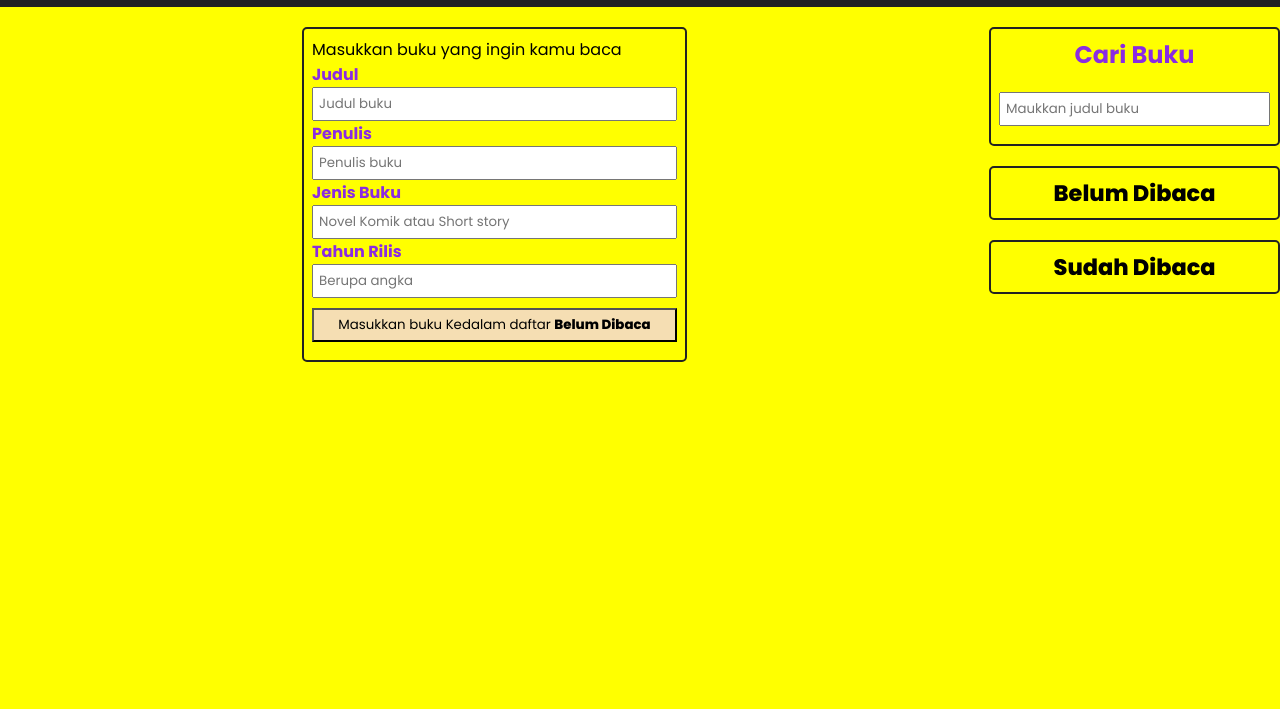
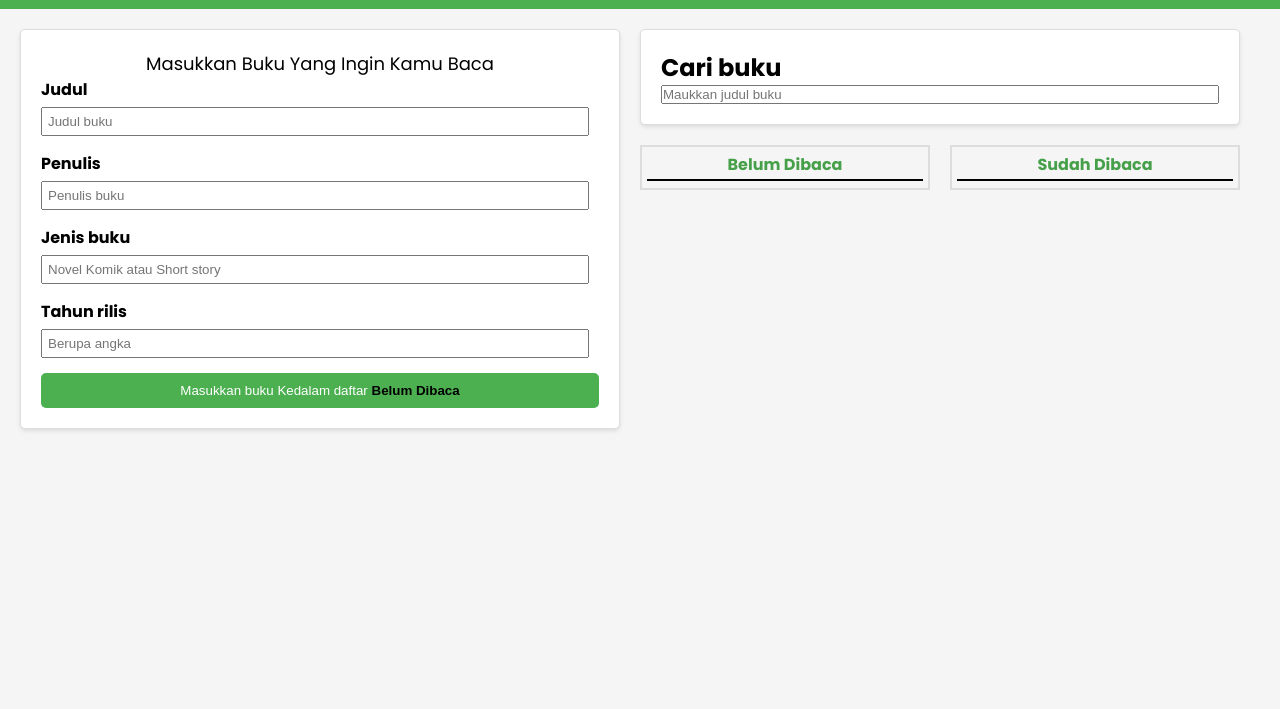
Before and after one commit to Kai-De-Paxley/BookShelf, a plain HTML site: page index.html in a window 1280 px wide. Shown: the part 91-800 px from the top of the page. Drawn offline with Linux system fonts and the light colour scheme.

Commit message:
Update style.css
merubah tampilan website agar lebih menarik

```diff
--- a/style.css
+++ b/style.css
@@ -1,120 +1,151 @@
 @import url('https://fonts.googleapis.com/css2?family=Poppins:wght@300;400;700;800&display=swap');
 
-* {
+*{
     margin: 0;
     padding: 0;
     box-sizing: border-box;
+}
+body {
     font-family: 'Poppins', sans-serif;
-}
-
-body {
-    background-color: yellow;
+    margin: 0;
+    padding: 0;
+    background-color: #f5f5f5;
 }
 
 header {
+    background-color: #4CAF50;
+    color: white;
     text-align: center;
-    background-color: #222;
-    color: whitesmoke;
-    padding: 10px 0;
+    padding: 1em 0;
 }
 
 header h2 {
-    font-size: 2.2rem;
-    color: blueviolet;
+    margin: 0;
+}
+
+header p {
+    margin: 0.5em 0 0;
+}
+
+.main-container {
+    display: flex;
+    justify-content: center;
+    padding: 20px;
+}
+
+.container1, .container2 {
+    background-color: white;
+    border: 1px solid #ddd;
+    border-radius: 5px;
+    padding: 20px;
+    width: 100%;
+    max-width: 600px;
+    box-shadow: 0 2px 4px rgba(0,0,0,0.1);
+}
+
+.title {
+    text-align: center;
+    font-size: 18px;
     text-transform: capitalize;
 }
 
-.container1,
-.container2,
-.container3 {
-    max-width: 550px;
-    margin: 20px auto;
-    border: 2px solid #222;
-    border-radius: 5px;
-    padding: 8px 8px;
+.container1 h3, .container2 h2, .container3 h4 {
+    margin-top: 0;
 }
 
-.container1 .rak {
-    font-size: 20px;
-    padding: 20px 0;
-    text-align: center;
+form {
+    display: flex;
+    flex-direction: column;
 }
 
-label {
-    font-size: 16px;
-    color: blueviolet;
-    font-weight: bold;
+form button span{
+    font-weight: 800;
+    color: black;
     text-transform: capitalize;
 }
 
-form {
-    margin-bottom: 10px;
+.input {
+    margin-bottom: 15px;
 }
 
-form input {
-    width: 100%;
-    padding: 5px;
+.input label {
+    font-weight: bold;
 }
 
-form button {
-    margin-top: 10px;
-    width: 100%;
+.input input {
+    width: calc(100% - 10px);
     padding: 5px;
-    background-color: wheat;
+    margin-top: 5px;
 }
 
-button:active {
-    background-color: white;
+button {
+    background-color: #4CAF50;
+    color: white;
+    border: none;
+    padding: 10px;
+    cursor: pointer;
+    border-radius: 5px;
 }
 
-main {
-    display: flex;
-    justify-content: center;
+button:hover {
+    background-color: #45a049;
 }
 
-.container2 h2 {
+.center {
+    display: flex;
+    flex-direction: column;
+    align-items: center;
+    width: 100%;
+}
+
+.book-center {
+    display: flex;
+    gap: 20px;
+    width: 600px;
+}
+
+.container2{
+    margin: 0 0 20px 0;
+}
+
+.container3 h4 {
     text-align: center;
-    color: blueviolet;
-    margin-bottom: 20px;
+    font-weight: normal;
+    color: #45a049;
+    padding-bottom: 2px;
+    margin-bottom: 2px;
+    border-bottom: 2px solid black;
+    font-weight: 600;
     text-transform: capitalize;
 }
 
-h4 {
-    font-size: 1.4rem;
-    font-weight: 800;
-    text-align: center;
+.container3 {
+    width: 100%;
+    max-height: 300px;
+    overflow-y: scroll;
+    border: 2px solid #ddd;
+    padding: 5px 5px;
+}
+
+.container-books p{
     text-transform: capitalize;
 }
 
-h5 {
-    font-size: 18px;
+.container-books p span{
+    font-weight: bold;
 }
 
-.remove{
-    background-color: blueviolet;
-    padding: 2px;
-    margin-right: 10px;
-    margin-bottom: 10px;
-}
-
-.move {
-    background-color: orange;
-    padding: 2px;
-    margin-right: 10px;
-    margin-bottom: 10px;
-}
-
-
-.inner {
+.container-books {
     margin-bottom: 10px;
     background-color: whitesmoke;
-    border: 2px solid ;
+    border: 2px solid #ddd;
     border-radius: 5px;
     padding: 10px;
     box-shadow: 0 7px 10px 0 rgba(0, 0, 0, 0.2);
 }
 
-span {
-    font-weight: 800;
-    text-transform: capitalize;
+.move,
+.remove,
+.edit {
+    margin: 3px ;
 }
```
